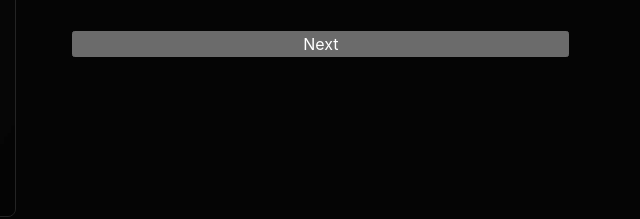
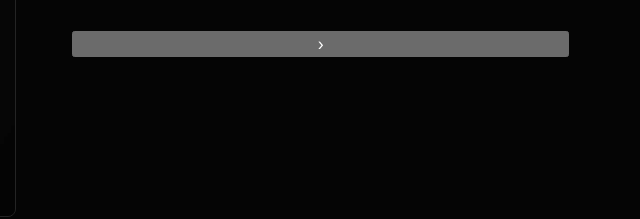
Before and after one commit to johnsonto07/vaughn.ai-v2, a website: page vaughn-chatbot-site/public/index.html in a window 1280 px wide. Shown: the part 471-690 px from the top of the page, 584-1224 px from the left. Drawn offline with Linux system fonts and the light colour scheme.

Commit message:
Update index.html

```diff
--- a/vaughn-chatbot-site/public/index.html
+++ b/vaughn-chatbot-site/public/index.html
@@ -19,7 +19,7 @@
               patient explanations. Smart, kind, a little funny, and always down to help,
               without pretending to be the real Vaughn.
             </p>
-            <button id="start-chat" type="button">Next</button>
+            <button id="start-chat" type="button" aria-label="Open chat">&rsaquo;</button>
           </div>
         </div>
       </section>
```
